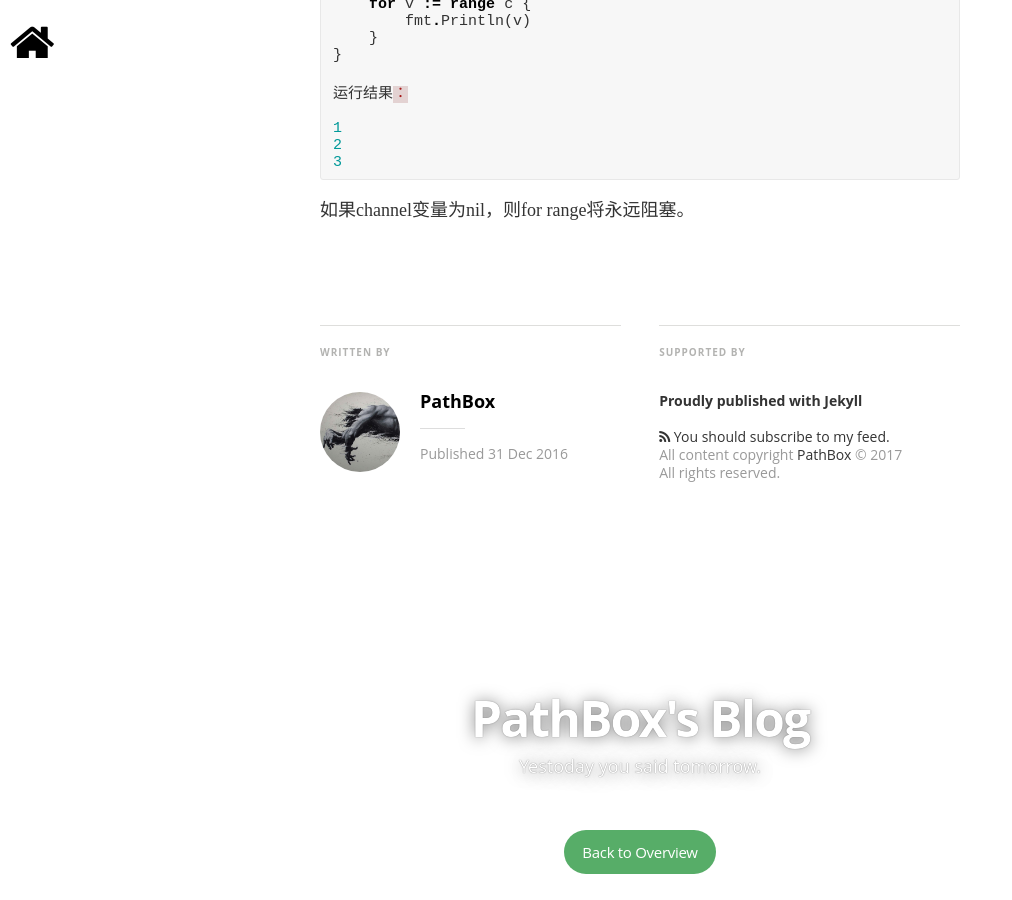
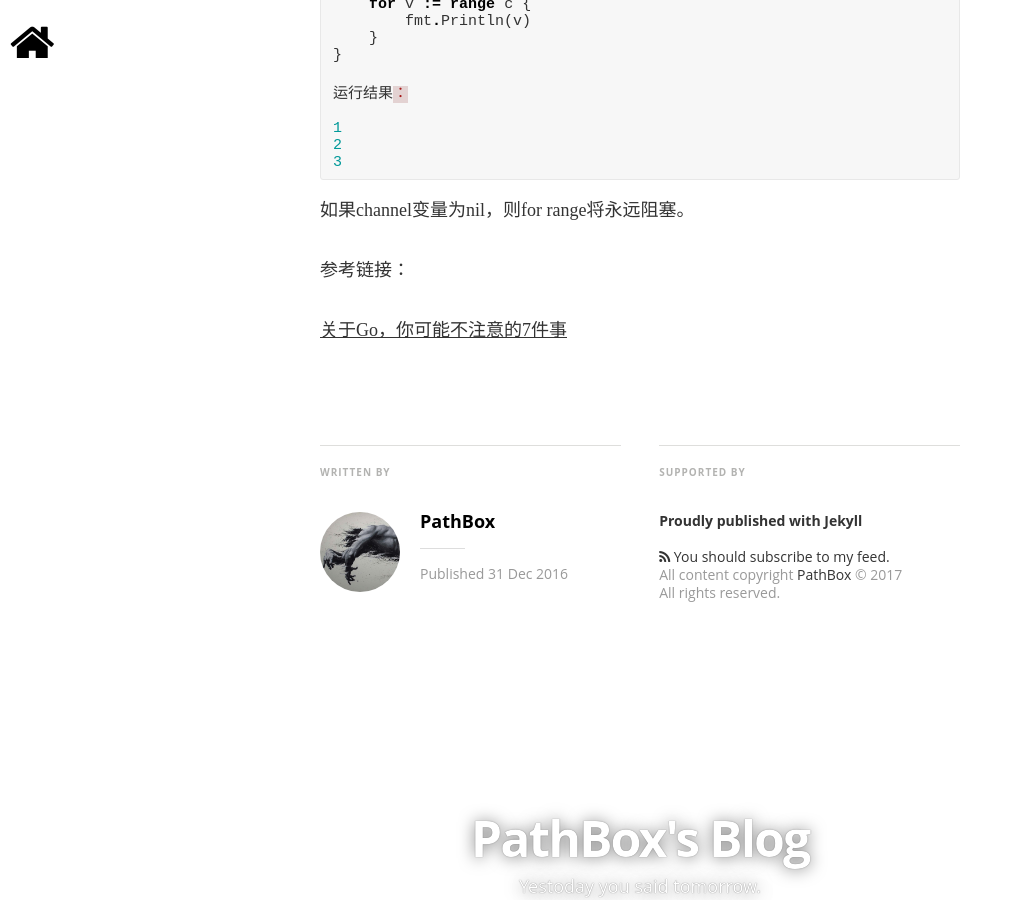
Before and after one commit to pathbox/pathbox.github.io, a Jekyll site: the page built from _posts/2016-12-31-range-in-go.md, in a window 1280 px wide and 900 px high, scrolled down 9031 px. Shown: the whole window, without its empty margins (0-1012 px from the left). Built offline with Jekyll 4.4.1, drawn with Linux system fonts in a browser that asks for light colours; nearby versions of some CDN libraries; some web fonts are replaced; comment, search, counter and statistics services are not loaded.

Commit message:
add link

````diff
--- a/_posts/2016-12-31-range-in-go.md
+++ b/_posts/2016-12-31-range-in-go.md
@@ -375,3 +375,7 @@ func main() {
 ```
 
 如果channel变量为nil，则for range将永远阻塞。
+
+参考链接：
+
+[关于Go，你可能不注意的7件事](http://tonybai.com/2015/09/17/7-things-you-may-not-pay-attation-to-in-go/)
````
